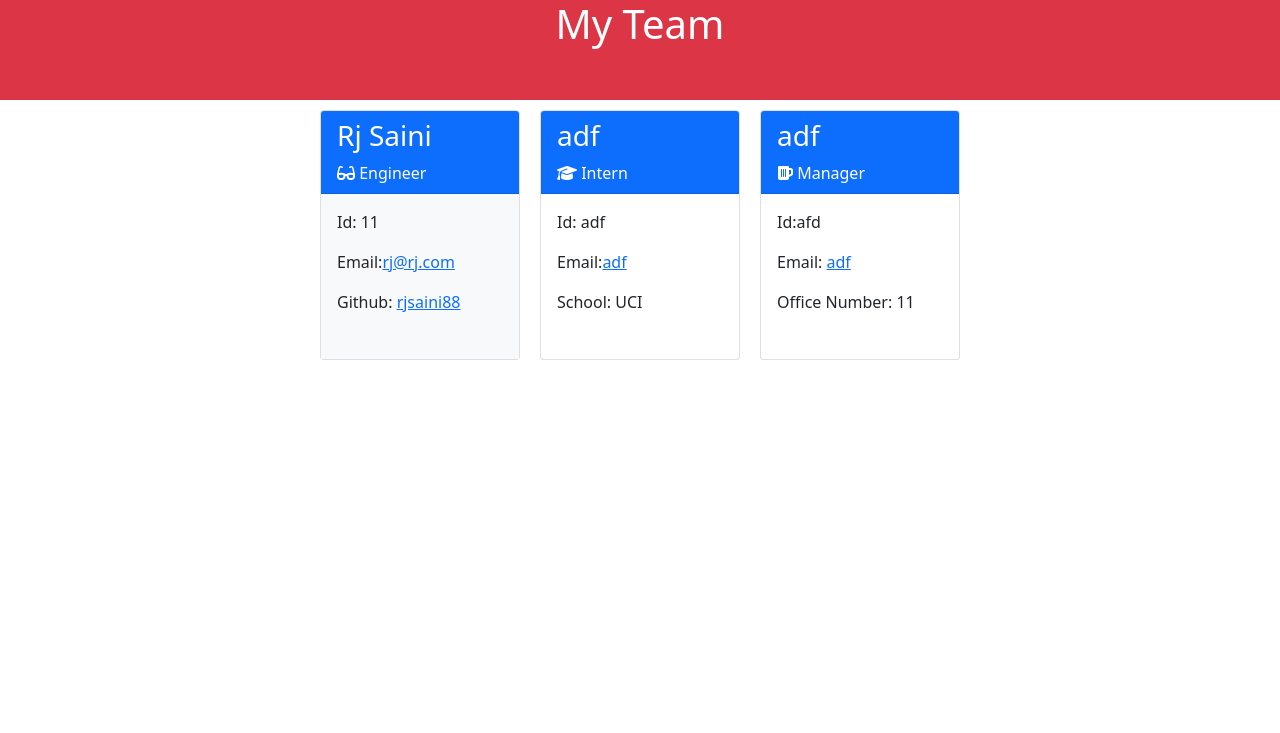
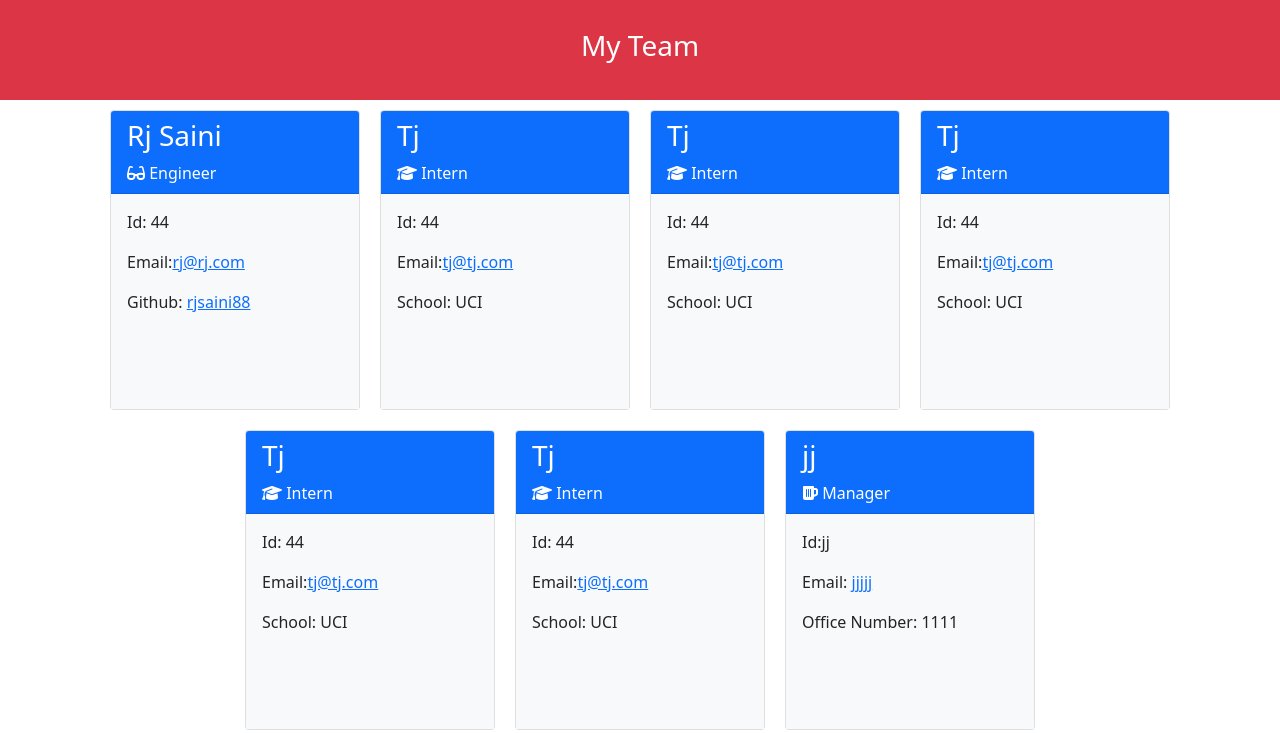
Before and after one commit to rjsaini88/Team-Profile-Generator, a website: page index.HTML in a window 1280 px wide. Drawn offline with nearby package versions, Linux system fonts and the light colour scheme.

Commit message:
Fixed Jumbotron

```diff
--- a/Assets/style.css
+++ b/Assets/style.css
@@ -1,8 +1,8 @@
-.mainCards{
+/* .mainCards{
     display: flex;
-    /* justify-content:center; */
+    justify-content:center;
 
-}
+} */
 .jumbotron{
     min-height: 100px;
 
@@ -12,8 +12,10 @@
 
 .card{
     margin: 10px;
-    min-width: 200px;
-    min-height: 250px;
-    /* display: flex; */
-    /* flex-direction:; */
+    max-width: 250px;
+    min-height: 300px;
+    padding: 0px;
+    /* justify-content: center; */
+
+
 }
--- a/index.HTML
+++ b/index.HTML
@@ -1,65 +1,128 @@
-
-
 <html lang="en">
   <!DOCTYPE html>
   <head>
     <meta charset="UTF-8" />
     <meta http-equiv="X-UA-Compatible" content="IE=edge" />
     <meta name="viewport" content="width=device-width, initial-scale=1.0" />
-    <link rel="stylesheet" href="https://cdn.jsdelivr.net/npm/bootstrap@5.1.3/dist/css/bootstrap.min.css">
-    <script src="https://kit.fontawesome.com/30f7095b9b.js" crossorigin="anonymous"></script>
+    <link
+      rel="stylesheet"
+      href="https://cdn.jsdelivr.net/npm/bootstrap@5.1.3/dist/css/bootstrap.min.css"
+    />
+    <script
+      src="https://kit.fontawesome.com/30f7095b9b.js"
+      crossorigin="anonymous"
+    ></script>
     <link rel="shortcut icon" href="#" />
-    <link href="https://fonts.googleapis.com/css?family=Open+Sans&display=swap" rel="stylesheet">
-    <link rel="stylesheet" href="Assets/style.css">
+    <link
+      href="https://fonts.googleapis.com/css?family=Open+Sans&display=swap"
+      rel="stylesheet"
+    />
+    <link rel="stylesheet" href="Assets/style.css" />
 
     <title>Team Profile Generator</title>
   </head>
   <body>
-      <header class=" jumbotron bg-danger mb-10">
-      <div class="display-6 text-white text-center align-text-middle">My Team
-      </div>
+    <header
+      class="jumbotron bg-danger mb-10 d-flex justify-content-center align-items-center text-white"
+    >
+      <h3>My Team</h3>
     </header>
 
     <div class="container">
-        <div class="row">
-         <div class="col-12 justify-content-center mainCards">
-
-    <div class="card">
+      <div class="row justify-content-center">
+        <div class="card col-3">
           <div class="card-header bg-primary text-white">
             <h3 class="card-title">Rj Saini</h3>
             <i class="fa-solid fa-glasses"> </i> Engineer
           </div>
           <div class="card-body bg-light">
-    <p class="card-text">Id: 11</p>
-    <p class="card-text">Email:<a href="mailto: rj@rj.com">rj@rj.com</a></p>
-    <p class="card-text">Github: <a href="https:github.com/rjsaini88" target="_blank">rjsaini88</a></p>
+            <p class="card-text">Id: 44</p>
+            <p class="card-text">
+              Email:<a href="mailto: rj@rj.com">rj@rj.com</a>
+            </p>
+            <p class="card-text">
+              Github:
+              <a href="https:github.com/rjsaini88" target="_blank">rjsaini88</a>
+            </p>
           </div>
         </div>
 
-    <div class="card">
+        <div class="card col-3">
           <div class="card-header bg-primary text-white">
-    <h3 class="card-title">adf</h3>
+            <h3 class="card-title">Tj</h3>
             <i class="fa-solid fa-graduation-cap"> </i> Intern
           </div>
-    <div class="card-body">
-    <p class="card-text">Id: adf</p>
-    <p class="card-text">Email:<a href="mailto:adf">adf</a></p>
+          <div class="card-body bg-light">
+            <p class="card-text">Id: 44</p>
+            <p class="card-text">
+              Email:<a href="mailto:tj@tj.com">tj@tj.com</a>
+            </p>
+            <p class="card-text">School: UCI</p>
+          </div>
+        </div>
+        <div class="card col-3">
+          <div class="card-header bg-primary text-white">
+            <h3 class="card-title">Tj</h3>
+            <i class="fa-solid fa-graduation-cap"> </i> Intern
+          </div>
+          <div class="card-body bg-light">
+            <p class="card-text">Id: 44</p>
+            <p class="card-text">
+              Email:<a href="mailto:tj@tj.com">tj@tj.com</a>
+            </p>
+            <p class="card-text">School: UCI</p>
+          </div>
+        </div>
+        <div class="card col-3">
+          <div class="card-header bg-primary text-white">
+            <h3 class="card-title">Tj</h3>
+            <i class="fa-solid fa-graduation-cap"> </i> Intern
+          </div>
+          <div class="card-body bg-light">
+            <p class="card-text">Id: 44</p>
+            <p class="card-text">
+              Email:<a href="mailto:tj@tj.com">tj@tj.com</a>
+            </p>
+            <p class="card-text">School: UCI</p>
+          </div>
+        </div>
+        <div class="card col-3">
+          <div class="card-header bg-primary text-white">
+            <h3 class="card-title">Tj</h3>
+            <i class="fa-solid fa-graduation-cap"> </i> Intern
+          </div>
+          <div class="card-body bg-light">
+            <p class="card-text">Id: 44</p>
+            <p class="card-text">
+              Email:<a href="mailto:tj@tj.com">tj@tj.com</a>
+            </p>
+            <p class="card-text">School: UCI</p>
+          </div>
+        </div>
+        <div class="card col-3">
+          <div class="card-header bg-primary text-white">
+            <h3 class="card-title">Tj</h3>
+            <i class="fa-solid fa-graduation-cap"> </i> Intern
+          </div>
+          <div class="card-body bg-light">
+            <p class="card-text">Id: 44</p>
+            <p class="card-text">
+              Email:<a href="mailto:tj@tj.com">tj@tj.com</a>
+            </p>
             <p class="card-text">School: UCI</p>
           </div>
         </div>
 
-    <div class="card">
+        <div class="card col-3">
           <div class="card-header bg-primary text-white">
-    <h3 class="card-title">adf</h3>
+            <h3 class="card-title">jj</h3>
             <i class="fa-solid fa-beer-mug-empty"> </i> Manager
           </div>
-    <div class="card-body">
-    <p class="card-text">Id:afd</p>
-    <p class="card-text">Email: <a href="mailto:adf">adf</a></p>
-    <p class="card-text">Office Number: 11</p>
+          <div class="card-body bg-light">
+            <p class="card-text">Id:jj</p>
+            <p class="card-text">Email: <a href="mailto:jjjjj">jjjjj</a></p>
+            <p class="card-text">Office Number: 1111</p>
           </div>
-    </div>
-
         </div>
       </div>
     </div>
```
Also changed, not shown: generateHTML.js (+33 -9 lines). Lines whose indentation alone changed are shown as unchanged.
